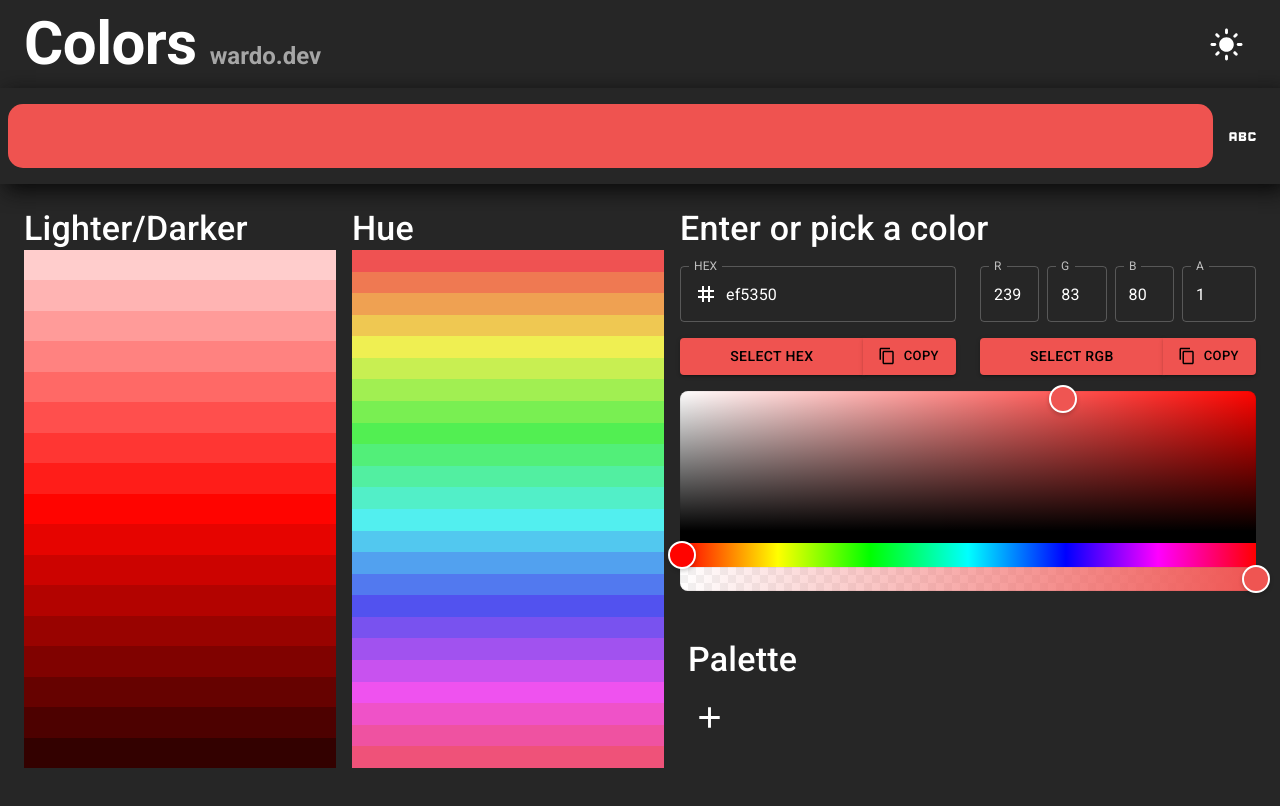
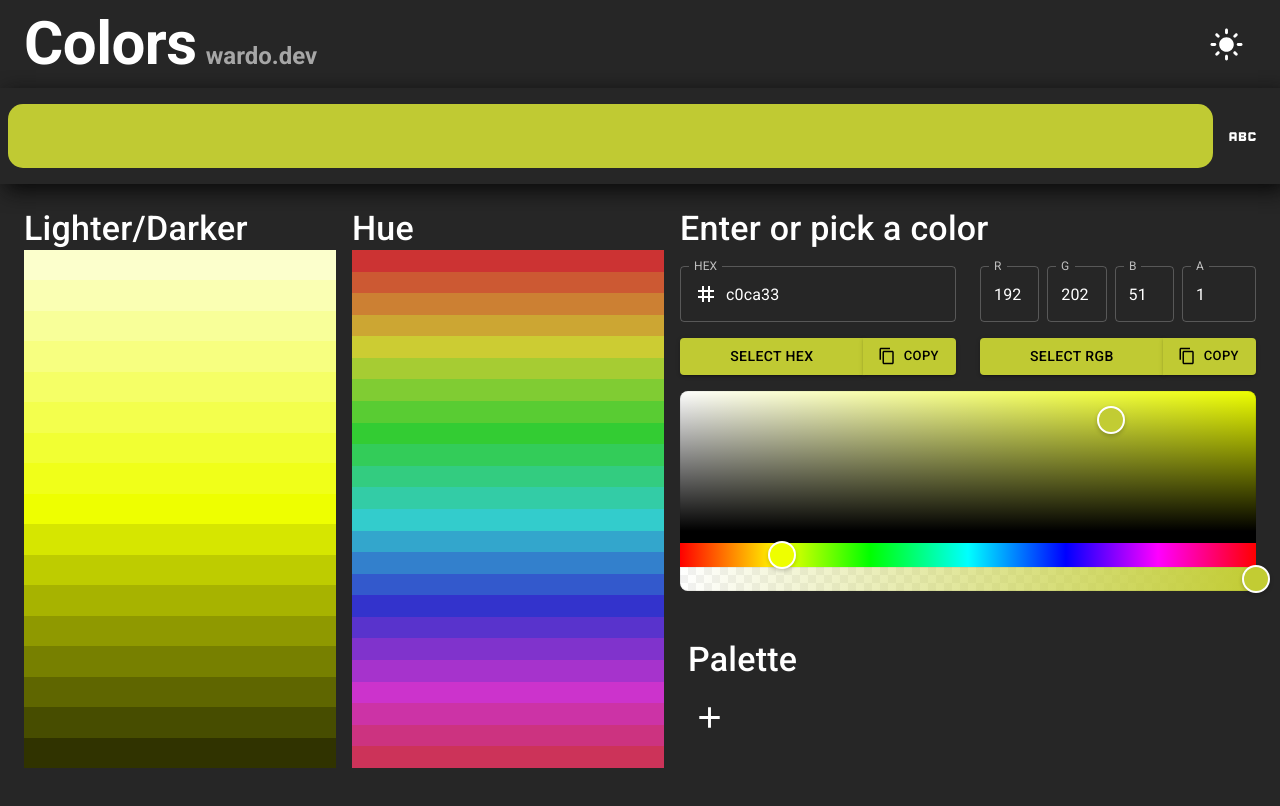
Before and after one commit to szeckirjr/color-dashboard, a React (Create React App) app: page / in a window 1280 px wide. Shown: the top 806 px of the page. Built offline with nearby package versions, Linux system fonts and the light colour scheme.

Commit message:
Shuffle color on logo click

```diff
--- a/src/containers/Header.tsx
+++ b/src/containers/Header.tsx
@@ -1,8 +1,9 @@
 import { Box, IconButton, Stack, Typography } from "@mui/material";
 import Brightness2Icon from "@mui/icons-material/Brightness2";
 import LightModeIcon from "@mui/icons-material/LightMode";
-import { colord } from "colord";
+import { Colord, colord } from "colord";
 import { useReallySmallScreen } from "../utils/functions";
+import { selectRandomColor } from ".";
 
 const Logo = ({ mode }: { mode: "light" | "dark" }) => {
   const isReallySmallScreen = useReallySmallScreen();
@@ -35,9 +36,11 @@ const Logo = ({ mode }: { mode: "light" | "dark" }) => {
 export default function Header({
   mode,
   toggleClick,
+  setSelectedColor,
 }: {
   mode: "light" | "dark";
   toggleClick: () => void;
+  setSelectedColor: (color: Colord) => void;
 }) {
   const isReallySmallScreen = useReallySmallScreen();
 
@@ -53,16 +56,17 @@ export default function Header({
       }}
     >
       <Stack
-        direction={isReallySmallScreen ? "column" : "row"}
+        direction="row"
         sx={{
           display: "flex",
           alignItems: "baseline",
         }}
-        spacing={isReallySmallScreen ? -2 : 1}
+        spacing={0.5}
       >
         <Typography
           variant={isReallySmallScreen ? "h3" : "h2"}
           fontWeight="bold"
+          onClick={() => setSelectedColor(selectRandomColor())}
         >
           Colors
         </Typography>
--- a/src/containers/index.tsx
+++ b/src/containers/index.tsx
@@ -25,7 +25,6 @@ export const initial = [
   "#FF4081",
   "#F50057",
   "#C51162",
-  "#F3E5F5",
   "#E1BEE7",
   "#CE93D8",
   "#BA68C8",
@@ -39,7 +38,6 @@ export const initial = [
   "#E040FB",
   "#D500F9",
   "#AA00FF",
-  "#EDE7F6",
   "#D1C4E9",
   "#B39DDB",
   "#9575CD",
@@ -53,8 +51,6 @@ export const initial = [
   "#7C4DFF",
   "#651FFF",
   "#6200EA",
-  "#E8EAF6",
-  "#C5CAE9",
   "#9FA8DA",
   "#7986CB",
   "#5C6BC0",
@@ -67,7 +63,6 @@ export const initial = [
   "#536DFE",
   "#3D5AFE",
   "#304FFE",
-  "#E3F2FD",
   "#BBDEFB",
   "#90CAF9",
   "#64B5F6",
@@ -95,7 +90,6 @@ export const initial = [
   "#40C4FF",
   "#00B0FF",
   "#0091EA",
-  "#E0F7FA",
   "#B2EBF2",
   "#80DEEA",
   "#4DD0E1",
@@ -109,8 +103,6 @@ export const initial = [
   "#18FFFF",
   "#00E5FF",
   "#00B8D4",
-  "#E0F2F1",
-  "#B2DFDB",
   "#80CBC4",
   "#4DB6AC",
   "#26A69A",
@@ -123,7 +115,6 @@ export const initial = [
   "#64FFDA",
   "#1DE9B6",
   "#00BFA5",
-  "#E8F5E9",
   "#C8E6C9",
   "#A5D6A7",
   "#81C784",
@@ -137,8 +128,6 @@ export const initial = [
   "#69F0AE",
   "#00E676",
   "#00C853",
-  "#F1F8E9",
-  "#DCEDC8",
   "#C5E1A5",
   "#AED581",
   "#9CCC65",
@@ -151,7 +140,6 @@ export const initial = [
   "#B2FF59",
   "#76FF03",
   "#64DD17",
-  "#F9FBE7",
   "#F0F4C3",
   "#E6EE9C",
   "#DCE775",
@@ -179,7 +167,6 @@ export const initial = [
   "#FFFF00",
   "#FFEA00",
   "#FFD600",
-  "#FFF8E1",
   "#FFECB3",
   "#FFE082",
   "#FFD54F",
@@ -193,7 +180,6 @@ export const initial = [
   "#FFD740",
   "#FFC400",
   "#FFAB00",
-  "#FFF3E0",
   "#FFE0B2",
   "#FFCC80",
   "#FFB74D",
@@ -207,7 +193,6 @@ export const initial = [
   "#FFAB40",
   "#FF9100",
   "#FF6D00",
-  "#FBE9E7",
   "#FFCCBC",
   "#FFAB91",
   "#FF8A65",
@@ -221,29 +206,15 @@ export const initial = [
   "#FF6E40",
   "#FF3D00",
   "#DD2C00",
-  "#EFEBE9",
-  "#D7CCC8",
-  "#BCAAA4",
-  "#A1887F",
   "#8D6E63",
   "#795548",
   "#6D4C41",
   "#5D4037",
   "#4E342E",
   "#3E2723",
-  "#FAFAFA",
-  "#F5F5F5",
-  "#EEEEEE",
-  "#E0E0E0",
-  "#BDBDBD",
-  "#9E9E9E",
-  "#757575",
   "#616161",
   "#424242",
   "#212121",
-  "#ECEFF1",
-  "#CFD8DC",
-  "#B0BEC5",
   "#90A4AE",
   "#78909C",
   "#607D8B",
@@ -254,89 +225,15 @@ export const initial = [
   "#000000",
 ];
 
-export const initialObj: ColorResult[] = [
-  {
-    hex: "#f44336",
-    rgb: { r: 244, g: 67, b: 54, a: 1 },
-    hsl: { h: 4, s: 0.9, l: 0.58, a: 1 },
-  },
-  {
-    hex: "#FFEBEE",
-    rgb: { r: 255, g: 235, b: 238, a: 1 },
-    hsl: { h: 351, s: 1, l: 0.96, a: 1 },
-  },
-  {
-    hex: "#FFCDD2",
-    rgb: { r: 255, g: 205, b: 210, a: 1 },
-    hsl: { h: 354, s: 1, l: 0.9, a: 1 },
-  },
-  {
-    hex: "#EF9A9A",
-    rgb: { r: 239, g: 154, b: 154, a: 1 },
-    hsl: { h: 0, s: 0.73, l: 0.77, a: 1 },
-  },
-  {
-    hex: "#E57373",
-    rgb: { r: 229, g: 115, b: 115, a: 1 },
-    hsl: { h: 0, s: 0.69, l: 0.67, a: 1 },
-  },
-  {
-    hex: "#EF5350",
-    rgb: { r: 239, g: 83, b: 80, a: 1 },
-    hsl: { h: 1, s: 0.83, l: 0.63, a: 1 },
-  },
-  {
-    hex: "#E53935",
-    rgb: { r: 229, g: 57, b: 53, a: 1 },
-    hsl: { h: 1, s: 0.77, l: 0.55, a: 1 },
-  },
-  {
-    hex: "#D32F2F",
-    rgb: { r: 211, g: 47, b: 47, a: 1 },
-    hsl: { h: 0, s: 0.65, l: 0.51, a: 1 },
-  },
-  {
-    hex: "#C62828",
-    rgb: { r: 198, g: 40, b: 40, a: 1 },
-    hsl: { h: 0, s: 0.66, l: 0.47, a: 1 },
-  },
-  {
-    hex: "#B71C1C",
-    rgb: { r: 183, g: 28, b: 28, a: 1 },
-    hsl: { h: 0, s: 0.73, l: 0.41, a: 1 },
-  },
-  {
-    hex: "#FF8A80",
-    rgb: { r: 255, g: 138, b: 128, a: 1 },
-    hsl: { h: 0, s: 1, l: 0.75, a: 1 },
-  },
-  {
-    hex: "#FF5252",
-    rgb: { r: 255, g: 82, b: 82, a: 1 },
-    hsl: { h: 0, s: 1, l: 0.66, a: 1 },
-  },
-  {
-    hex: "#FF1744",
-    rgb: { r: 255, g: 23, b: 68, a: 1 },
-    hsl: { h: 348, s: 1, l: 0.55, a: 1 },
-  },
-  {
-    hex: "#D50000",
-    rgb: { r: 213, g: 0, b: 0, a: 1 },
-    hsl: { h: 0, s: 1, l: 0.42, a: 1 },
-  },
-  {
-    hex: "#FCE4EC",
-    rgb: { r: 252, g: 228, b: 236, a: 1 },
-    hsl: { h: 340, s: 0.8, l: 0.94, a: 1 },
-  },
-];
+export const selectRandomColor = () => {
+  return colord(initial[Math.floor(Math.random() * initial.length)]);
+};
 
 export default function Dashboard() {
   const theme = useTheme();
   const { mode } = theme.palette;
-  var randColor = initialObj[Math.floor(Math.random() * initialObj.length)];
-  const [selectedCol, setSelectedCol] = useState<Colord>(colord(randColor.hex));
+
+  const [selectedCol, setSelectedCol] = useState<Colord>(selectRandomColor());
   const [open, setOpen] = useState(false);
   const isReallySmallScreen = useReallySmallScreen();
 
@@ -377,7 +274,11 @@ export default function Dashboard() {
         pb: 4,
       }}
     >
-      <Header mode={mode} toggleClick={colorMode.toggleColorMode} />
+      <Header
+        setSelectedColor={setSelectedCol}
+        mode={mode}
+        toggleClick={colorMode.toggleColorMode}
+      />
       <ColorViewer selectedCol={selectedCol} setOpen={setOpen} />
       <Box
         sx={{
```
